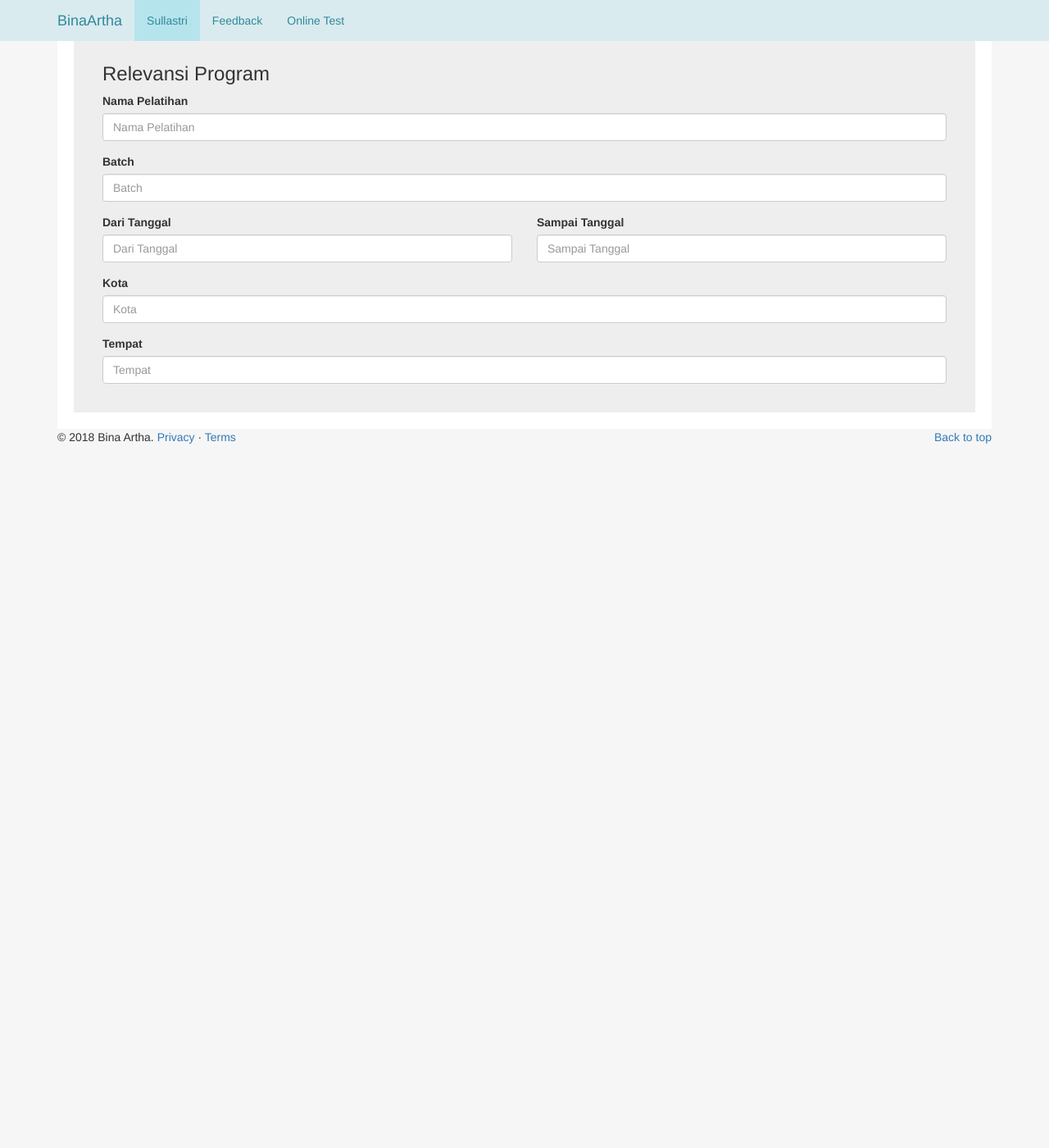
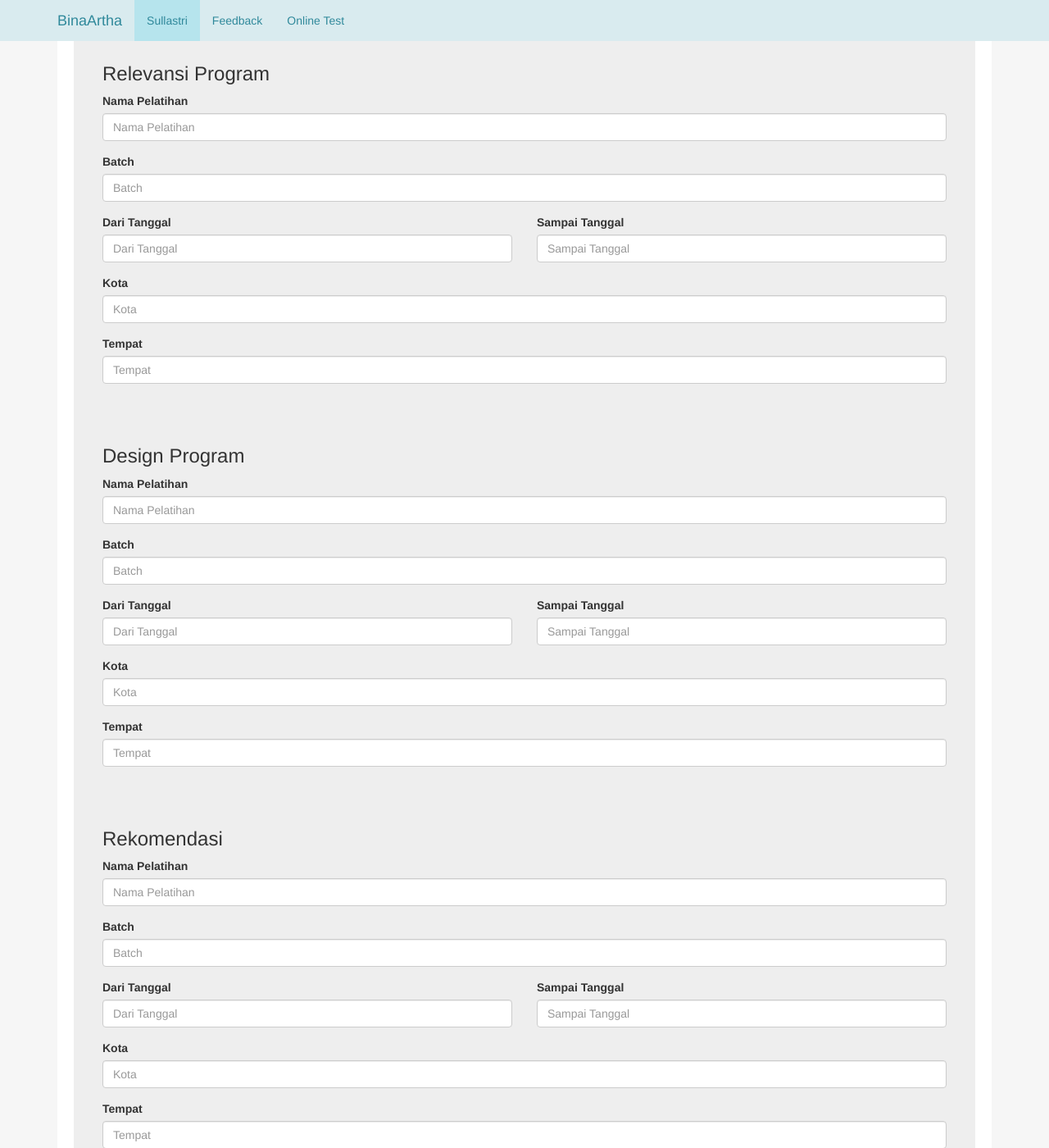
Before and after one commit to kemtol/Bina-Artha, a Jekyll site: the page built from laman/dashboard.md, in a window 1280 px wide and 1400 px high, scrolled down 1197 px. Shown: the whole window at 82% size. Built offline with Jekyll 4.4.1, drawn with Linux system fonts in a browser that asks for light colours; nearby versions of some CDN libraries; before the commit the page ends 1790 px from its top, so only the background shows below that.

Commit message:
Update admin.html

```diff
--- a/_layouts/admin.html
+++ b/_layouts/admin.html
@@ -153,9 +153,70 @@
             </div>
           </form>
         </div>
+
         <div class="col-xs-12 bgEEE allPadding2">
           <form>
             <h3 class="col-sm-12">Relevansi Program</h3>
+            <div class="form-group col-sm-12">
+              <label for="namaPelatihan">Nama Pelatihan</label>
+              <input type="text" class="form-control" id="namaPelatihan" placeholder="Nama Pelatihan">
+            </div>
+            <div class="form-group col-sm-12">
+              <label for="batch">Batch</label>
+              <input type="text" class="form-control" id="batch" placeholder="Batch">
+            </div>
+            <div class="form-group col-sm-6">
+              <label for="dariTgl">Dari Tanggal</label>
+              <input type="text" class="form-control" id="dariTgl" placeholder="Dari Tanggal">
+            </div>
+            <div class="form-group col-sm-6">
+              <label for="sampaiTgl">Sampai Tanggal</label>
+              <input type="text" class="form-control" id="sampaiTgl" placeholder="Sampai Tanggal">
+            </div>
+            <div class="form-group col-sm-12">
+              <label for="kota">Kota</label>
+              <input type="text" class="form-control" id="kota" placeholder="Kota">
+            </div>
+            <div class="form-group col-sm-12">
+              <label for="tempat">Tempat</label>
+              <input type="text" class="form-control" id="tempat" placeholder="Tempat">
+            </div>
+          </form>
+        </div>
+
+        <div class="col-xs-12 bgEEE allPadding2">
+          <form>
+            <h3 class="col-sm-12">Design Program</h3>
+            <div class="form-group col-sm-12">
+              <label for="namaPelatihan">Nama Pelatihan</label>
+              <input type="text" class="form-control" id="namaPelatihan" placeholder="Nama Pelatihan">
+            </div>
+            <div class="form-group col-sm-12">
+              <label for="batch">Batch</label>
+              <input type="text" class="form-control" id="batch" placeholder="Batch">
+            </div>
+            <div class="form-group col-sm-6">
+              <label for="dariTgl">Dari Tanggal</label>
+              <input type="text" class="form-control" id="dariTgl" placeholder="Dari Tanggal">
+            </div>
+            <div class="form-group col-sm-6">
+              <label for="sampaiTgl">Sampai Tanggal</label>
+              <input type="text" class="form-control" id="sampaiTgl" placeholder="Sampai Tanggal">
+            </div>
+            <div class="form-group col-sm-12">
+              <label for="kota">Kota</label>
+              <input type="text" class="form-control" id="kota" placeholder="Kota">
+            </div>
+            <div class="form-group col-sm-12">
+              <label for="tempat">Tempat</label>
+              <input type="text" class="form-control" id="tempat" placeholder="Tempat">
+            </div>
+          </form>
+        </div>
+
+        <div class="col-xs-12 bgEEE allPadding2">
+          <form>
+            <h3 class="col-sm-12">Rekomendasi</h3>
             <div class="form-group col-sm-12">
               <label for="namaPelatihan">Nama Pelatihan</label>
               <input type="text" class="form-control" id="namaPelatihan" placeholder="Nama Pelatihan">
```
